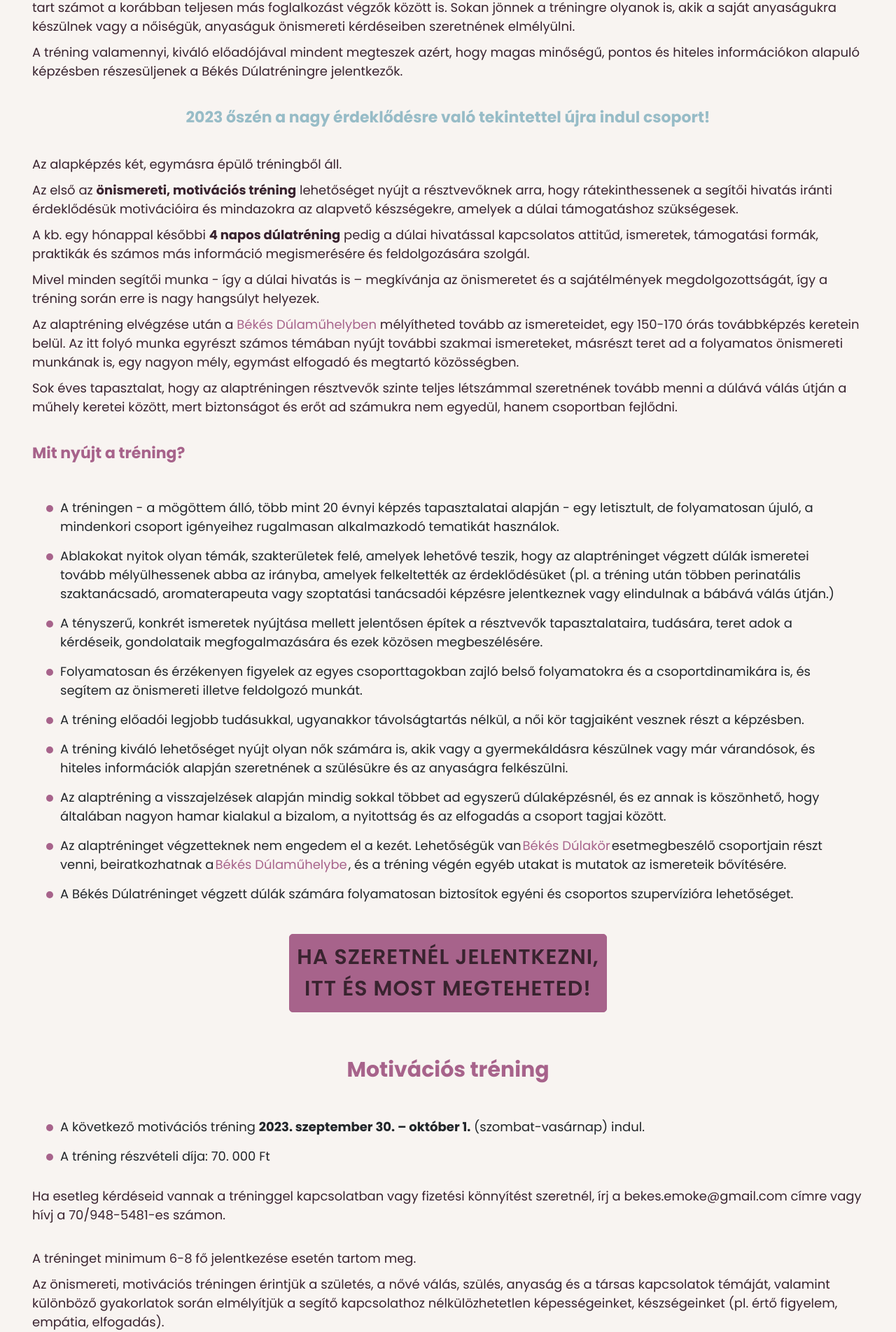
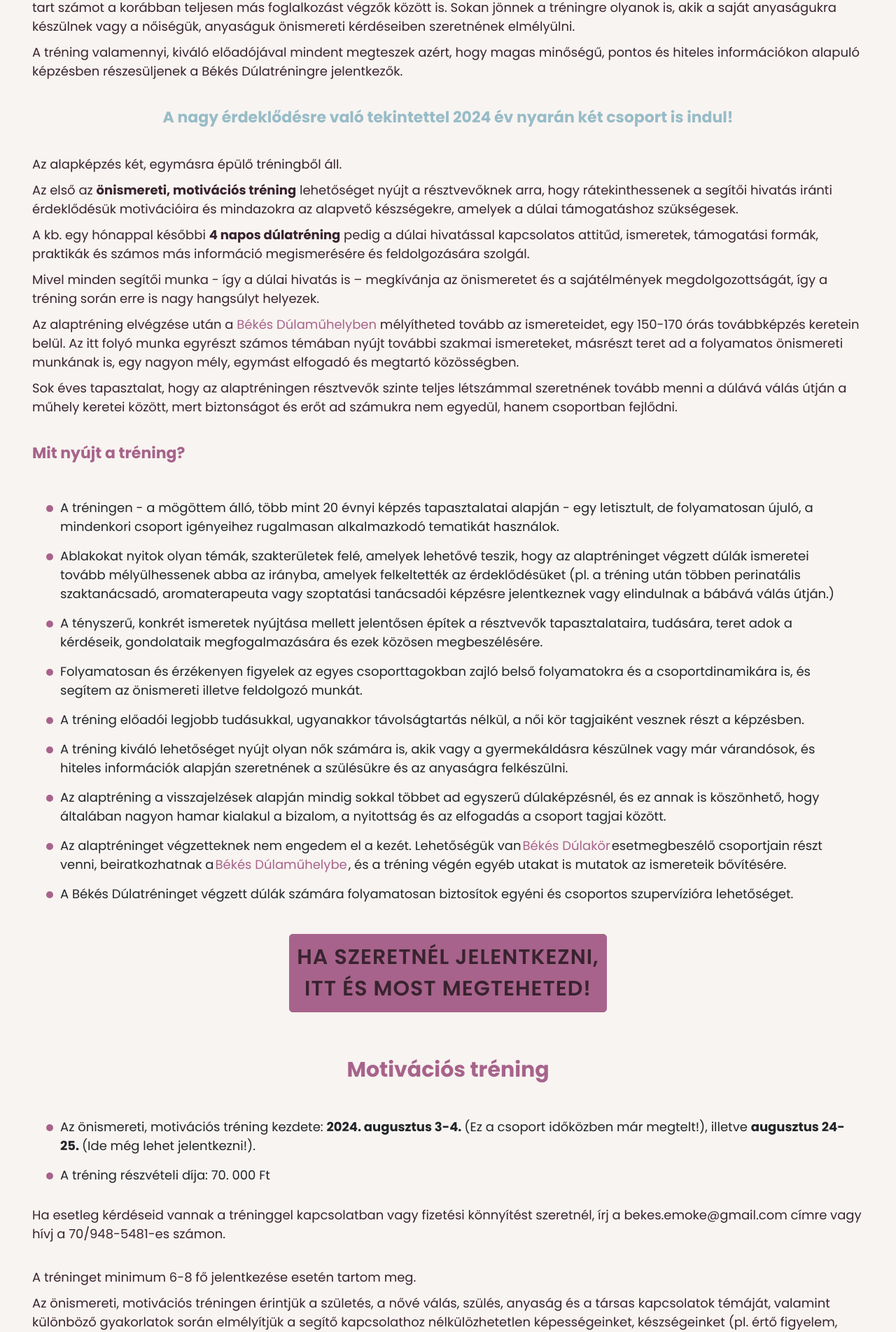
Before and after one commit to gemitomi/webemoke, a React (Create React App) app: page /bekes-dulatrening-alapkepzes in a window 1280 px wide. Shown: the part 720-2624 px from the top of the page at 70% size. Built offline with nearby package versions, Linux system fonts and the light colour scheme.

Commit message:
dulatrenng update

```diff
--- a/src/components/pages/Bekesdulatrening.js
+++ b/src/components/pages/Bekesdulatrening.js
@@ -15,12 +15,7 @@ const sendEmail = (e) => {
   emailjs.sendForm('service_ypmq9fn', 'template_odjt9jc', e.target, 'TH5PXQILsu0-BX7d-');
   alert('Jelentkezését továbbítottuk!');
   document.getElementById("sendbox").reset();
-
-
-
 }
-
-
 
 class Bekesdulatrening extends React.Component {
 constructor(){
@@ -61,7 +56,6 @@ render(){
               az esetmegbeszélő csoportokon és a műhelymunka <Link to="/bekesdulamuhely">Békés Dúlaműhely</Link> keretein belül biztosítok lehetőséget.
           </p>
 
-
           <p>
               Nagy örömömre a tréningre egyre többször jelentkeznek szülésznők, védőnők vagy más szülés körüli segítők, de nagy érdeklődésre tart számot a korábban teljesen más foglalkozást végzők között is. Sokan jönnek a tréningre olyanok is, akik a saját anyaságukra készülnek vagy a nőiségük, anyaságuk önismereti kérdéseiben szeretnének elmélyülni.
           </p>
@@ -70,9 +64,7 @@ render(){
             A tréning valamennyi, kiváló előadójával mindent megteszek azért, hogy magas minőségű, pontos és hiteles információkon alapuló képzésben részesüljenek a Békés Dúlatréningre jelentkezők.
           </p>
 
-
-
-          <h5>2023 őszén a nagy érdeklődésre való tekintettel újra indul csoport!</h5>
+          <h5>A nagy érdeklődésre való tekintettel 2024 év nyarán két csoport is indul!</h5>
 
           <p>
             Az alapképzés két, egymásra épülő tréningből áll.
@@ -119,12 +111,10 @@ render(){
             <Button className="doula-trening-button" onClick={()=>this.handleModal()}>Ha szeretnél jelentkezni,<br/>itt és most megteheted!</Button>
           </div>
 
-
-
           <div className="doula-trening-details">
               <h6>Motivációs tréning</h6>
               <ul className="doula-trening-list">
-                  <li className="doula-trening-has-before">A következő motivációs tréning <b>2023. szeptember 30. – október 1.</b> (szombat-vasárnap) indul.</li>
+                  <li className="doula-trening-has-before">Az önismereti, motivációs tréning kezdete:  <b>2024. augusztus 3-4. </b>(Ez a csoport időközben már megtelt!), illetve <b>augusztus 24-25. </b>(Ide még lehet jelentkezni!).</li>
                   <li className="doula-trening-has-before">A tréning részvételi díja: 70. 000 Ft</li>
               </ul>
           </div>
@@ -152,11 +142,11 @@ render(){
           </p>
 
           <p>
-              <i>Bankszámla szám: Békés Emőke<br/>CIB: 10702332-66569772-51100005</i>
+              <i>Bankszámlaszám: Békés Emőke<br/>CIB: 10702332-66569772-51100005</i>
           </p>
           </div>
 
-          <section className="dulaslider-section dulaslider-testi" aria-labelledby="dulaslider-testi-label">
+  <section className="dulaslider-section dulaslider-testi" aria-labelledby="dulaslider-testi-label">
     <div className="dulaslider-container">
       <ul className="dulaslider-slider">
         <li className="dulaslider-slider-item dulaslider-card-container">
@@ -220,7 +210,7 @@ render(){
           <div className="doula-trening-details">
               <h6>Dúlatréning</h6>
               <ul className="doula-trening-list">
-                  <li className="doula-trening-has-before">A következő dúlatréning, amely a motiváció tréningre épül, <b>2023. november 9-12-én</b> (csütörtök reggeltől - vasárnap délutánig) indul.</li>
+                  <li className="doula-trening-has-before">Az erre épülő 4 napos, dúla alaptréning tervezett időpontja: <b>2024. szeptember 12-15. </b>(Ez a csoport időközben már megtelt!), illetve <b>szeptember 26-29. </b>(Ide még lehet jelentkezni!).</li>
                   <li className="doula-trening-has-before">A tréning részvételi díja: 110. 000 Ft</li>
               </ul>
           </div>
@@ -304,9 +294,6 @@ render(){
             <div className="doula-trening-faq">
                 <Link to="/dula-trening-galeria" className="doula-trening-btn">Pillants bele a Békés Dúlatréning világába! <br/> A tréningről készült képeket itt tudod megtekinteni</Link>
             </div>
-
-
-
 
             <div className="doula-trening-topic">
                 <div className="doula-trening-topicBx">
```
